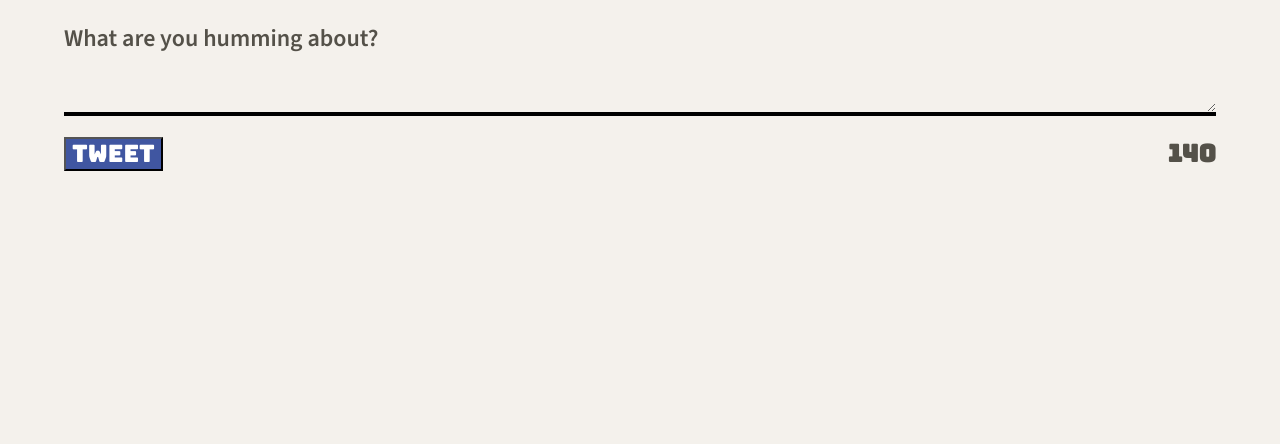
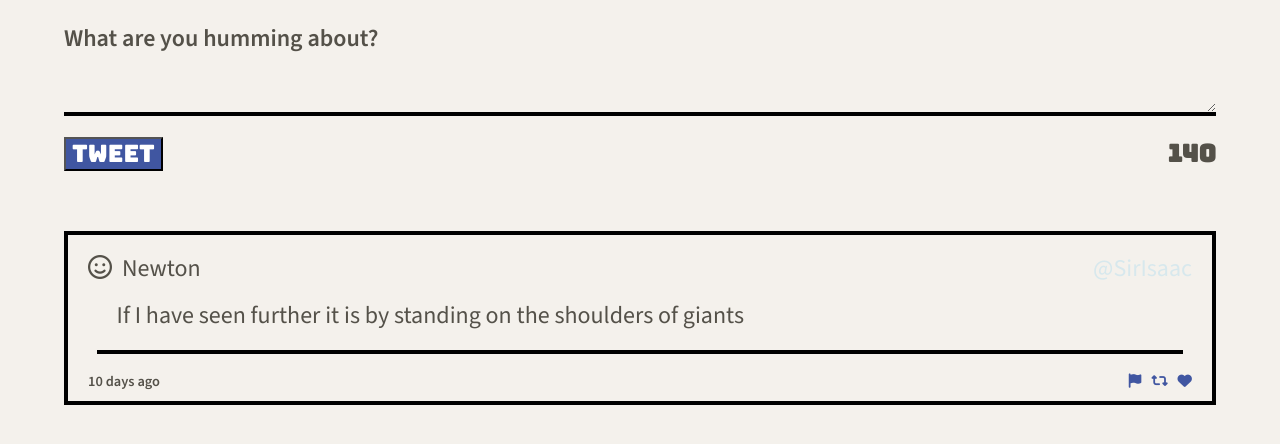
Before and after one commit to DemouraGus/tweeter, a website: page public/index.html in a window 1280 px wide. Shown: the part 596-1040 px from the top of the page. Before the commit the page ends 800 px from the top, so only its background shows below. Drawn offline with nearby package versions, Linux system fonts and the light colour scheme.

Commit message:
Creating the tweets activity complete

```diff
--- a/public/index.html
+++ b/public/index.html
@@ -10,6 +10,7 @@
 
     <!-- App CSS -->
     <link rel="stylesheet" href="/styles/layout.css" type="text/css" />
+    <link rel="stylesheet" href="/styles/tweet.css" type="text/css" />
     <link rel="stylesheet" href="/styles/nav.css" type="text/css" />
     <link rel="stylesheet" href="/styles/header.css" type="text/css" />
     <link rel="stylesheet" href="/styles/new-tweet.css" type="text/css" />
@@ -23,6 +24,7 @@
     <!-- App JS -->
     <script type="text/javascript" src="/scripts/client.js"></script>
     <script type="text/javascript" src="/scripts/composer-char-counter.js"></script>
+    <script type="text/javascript" src="/scripts/tweet-container.js"></script>
   </head>
 
   <body>
@@ -34,7 +36,7 @@
         <i class="fa-solid fa-angles-down"></i></span>
     </nav>
 
-    <header>
+    <header class="main-header">
       <div>
         <img src="/images/profile-hex.png">
       </div>
@@ -57,6 +59,21 @@
           </div>
         </form>
       </section>
+      <section class="tweet-container">
+        <article>
+          <header>
+            <span class="username"><i class="fa-regular fa-face-smile"></i>Newton</span>
+            <span class="user-tag">@SirIsaac</span>
+          </header>
+          <body>
+            <p>If I have seen further it is by standing on the shoulders of giants</p>
+          </body>
+          <footer>
+            <span class="timestamp">10 days ago</span>
+            <span class="icons"><i class="fa-solid fa-flag"></i><i class="fa-solid fa-retweet"></i><i class="fa-solid fa-heart"></i></span>
+          </footer>
+        </article>
+      </section>
     </main>
   </body>
 </html>
--- a/public/scripts/composer-char-counter.js
+++ b/public/scripts/composer-char-counter.js
@@ -12,9 +12,9 @@ $(document).ready(function() {
     counter.text(charactersLeft);
 
     if (charactersLeft < 0) {
-      $('.counter').css('color', 'red')
+     counter.css('color', 'red')
     } else {
-      $('.counter').css('color', 'black')
+     counter.css('color', 'black')
     }
   });
 });
--- /dev/null
+++ b/public/scripts/tweet-container.js
@@ -0,0 +1,6 @@
+// $(document).ready(() => {
+//   $('.tweet-container article').on('mouseover', () => {
+//     console.log('Hello')
+//     ('.tweet-container article').css('box-shadow', 'black')
+//   })
+// })
--- a/public/styles/header.css
+++ b/public/styles/header.css
@@ -2,7 +2,7 @@
   box-sizing: border-box;
 }
 
-header {
+.main-header {
   width: 100%;
   display: flex;
   height: 400px;
--- /dev/null
+++ b/public/styles/tweet.css
@@ -0,0 +1,63 @@
+* {
+  box-sizing: border-box;
+}
+
+.tweet-container article {
+  border: 4px solid black;
+  margin-top: 60px;
+  margin-bottom: 50px;
+}
+
+.tweet-container article:hover {
+  box-shadow: 5px 5px hsl(226, 32%, 43%);
+}
+
+.tweet-container header {
+  display: flex;
+  justify-content: space-between;
+  padding-left: 20px;
+  padding-right: 20px;
+  padding-top: 20px;
+}
+
+.username {
+  font-weight: 300;
+  display: flex;
+  gap: 10px
+}
+
+.user-tag {
+  color: #D7E8ED;
+}
+
+.tweet-container p {
+  padding: 20px;
+  width: 95%;
+  border-bottom: 4px solid black;
+  margin: 0 auto;
+}
+
+.tweet-container footer {
+  display: flex;
+  justify-content: space-between;
+  padding-top: 20px;
+  padding-left: 20px;
+  padding-right: 20px;
+  padding-bottom: 10px;
+}
+
+.timestamp {
+  font-size: 60%;
+  font-weight: 600;
+}
+
+.icons {
+  color: #4056a1;
+  font-size: 60%;
+  display: flex;
+  gap: 10px
+}
+
+.fa-solid:hover {
+  color: #FFBF00;
+}
--- a/server/data-files/initial-tweets.json
+++ b/server/data-files/initial-tweets.json
@@ -8,7 +8,7 @@
     "content": {
       "text": "If I have seen further it is by standing on the shoulders of giants"
     },
-    "created_at": 1733073536604
+    "created_at": 1733092669972
   },
   {
     "user": {
@@ -19,6 +19,6 @@
     "content": {
       "text": "Je pense , donc je suis"
     },
-    "created_at": 1733159936604
+    "created_at": 1733179069972
   }
 ]
```
Also changed, not shown: server/index.js (line endings or trailing spaces).
